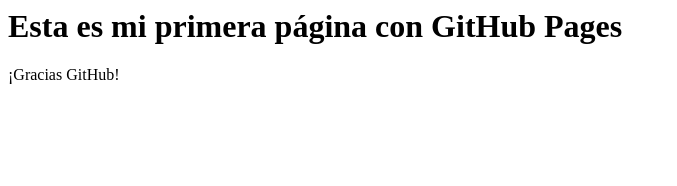
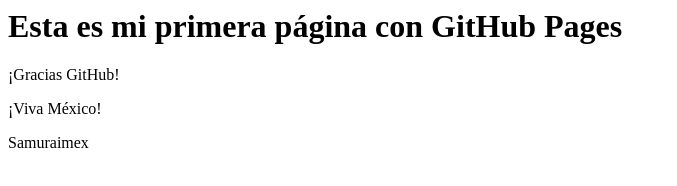
Before and after one commit to Samuraimex/MIT-TEST, a plain HTML site: page index.html in a window 1280 px wide. Shown: the whole page, without its empty margins (0-677 px from the left). Drawn offline with Linux system fonts and the light colour scheme.

Commit message:
Update index.html

```diff
--- a/index.html
+++ b/index.html
@@ -1,4 +1,6 @@
 <html>
 <h1> Esta es mi primera página con GitHub Pages </h1>
 <p>¡Gracias GitHub!</p>
+<p>¡Viva México!</p>
+<p>Samuraimex</p>
 </html>
```
